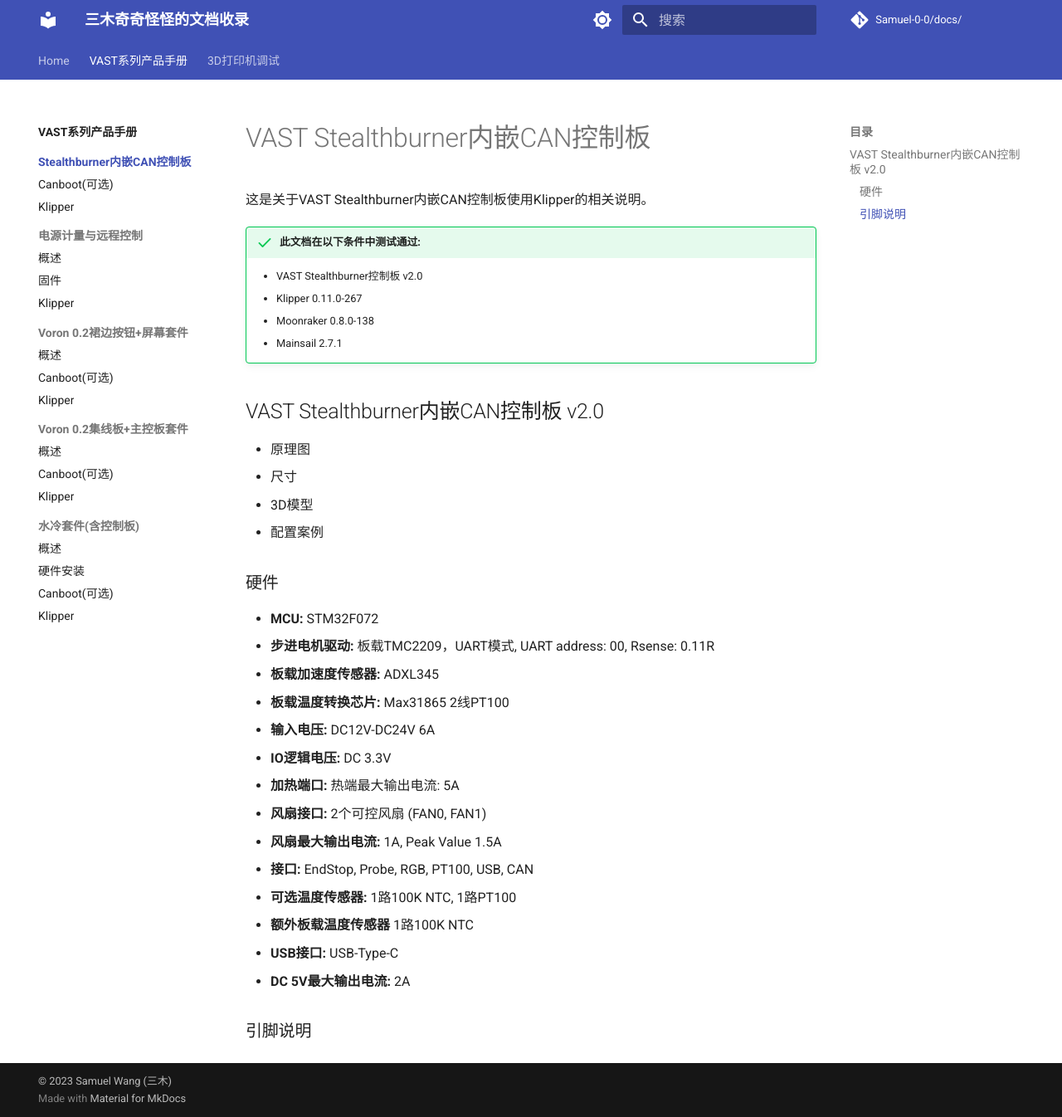
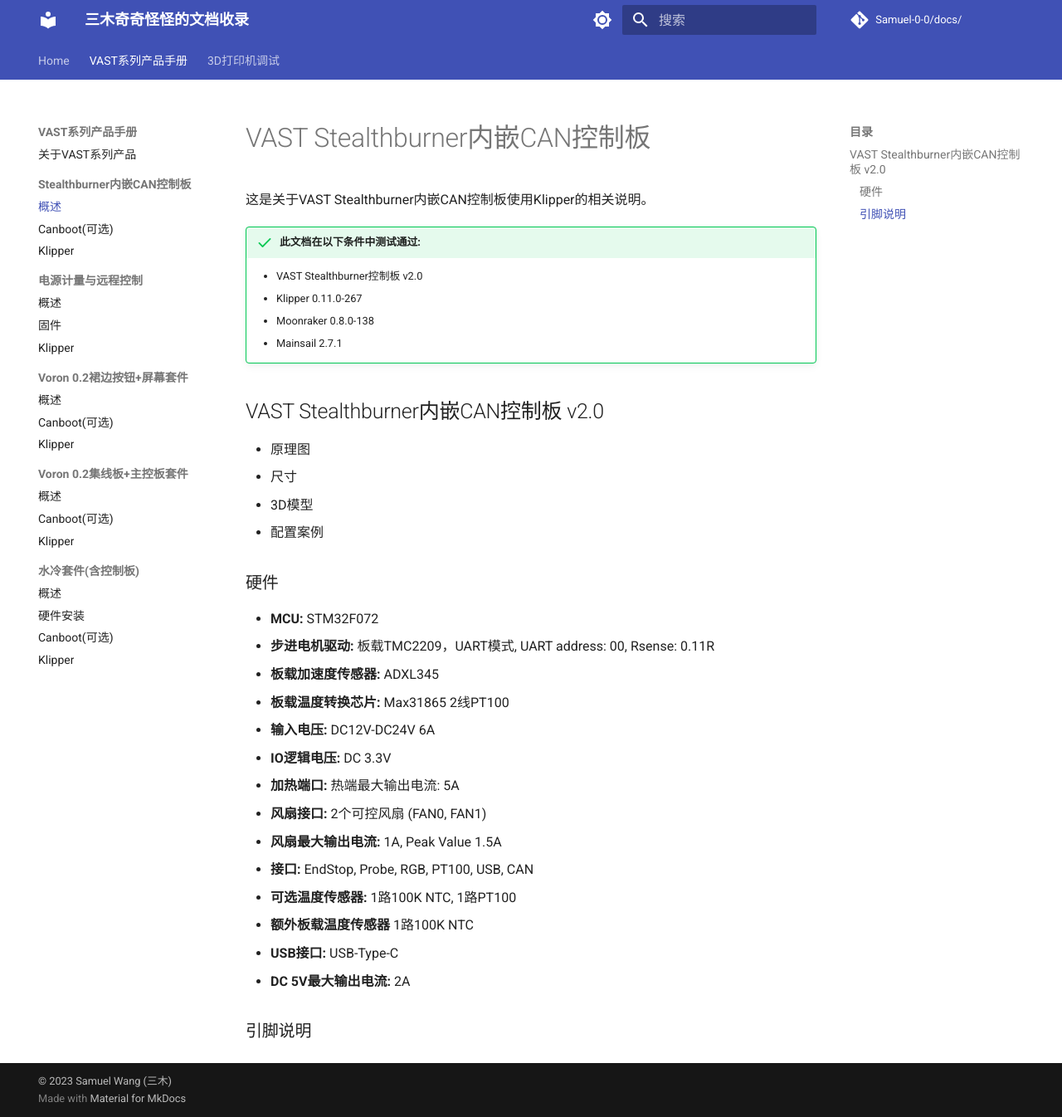
Before and after one commit to Samuel-0-0/docs, an MkDocs documentation site: the page built from docs/vast/sb-can/index.md, in a window 1280 px wide and 1346 px high. Shown: the whole window at 83% size. Built offline with MkDocs 1.6.1 and Material for MkDocs 9.7.7, drawn with Linux system fonts in a browser that asks for light colours; comment, search, counter and statistics services are not loaded.

Commit message:
Update mkdocs.yml

```diff
--- a/mkdocs.yml
+++ b/mkdocs.yml
@@ -74,8 +74,6 @@
     - navigation.tabs
     # 展开菜单
     - navigation.sections
-    # 节索引页
-    - navigation.indexes
     # 返回顶部按钮
     - navigation.top
     - search.highlight
```
